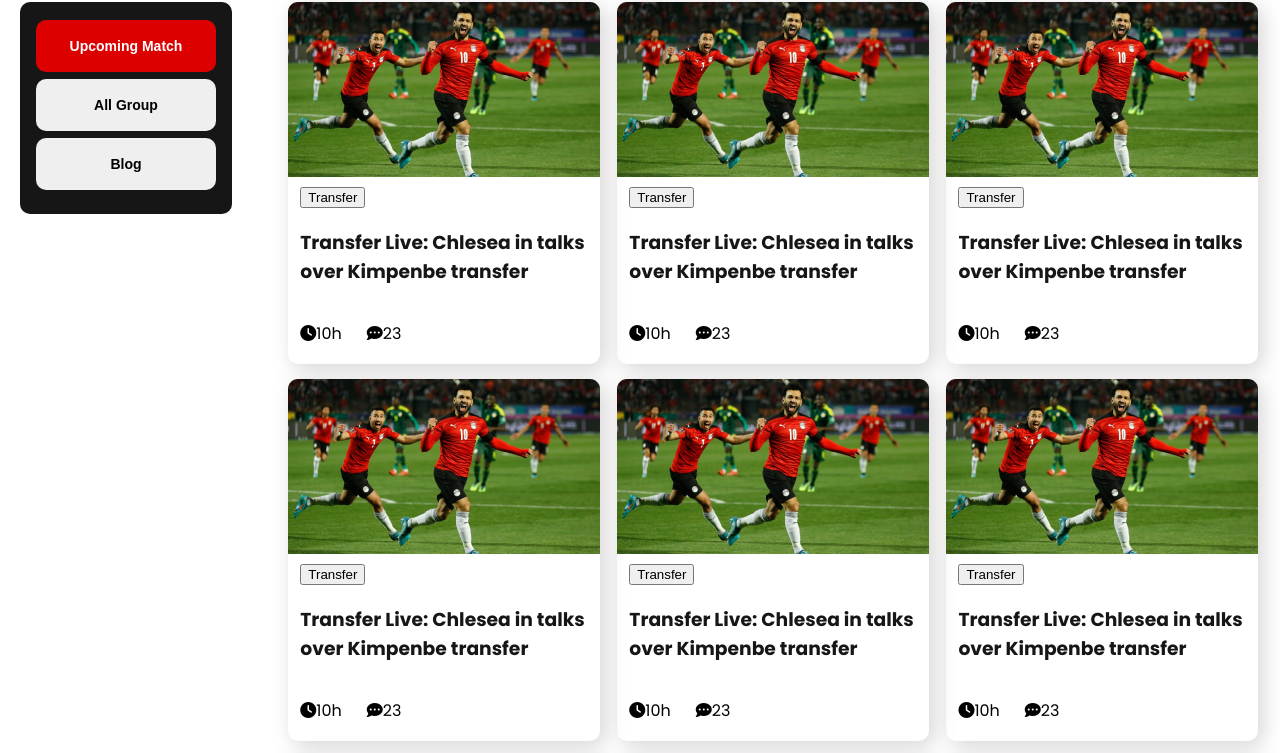
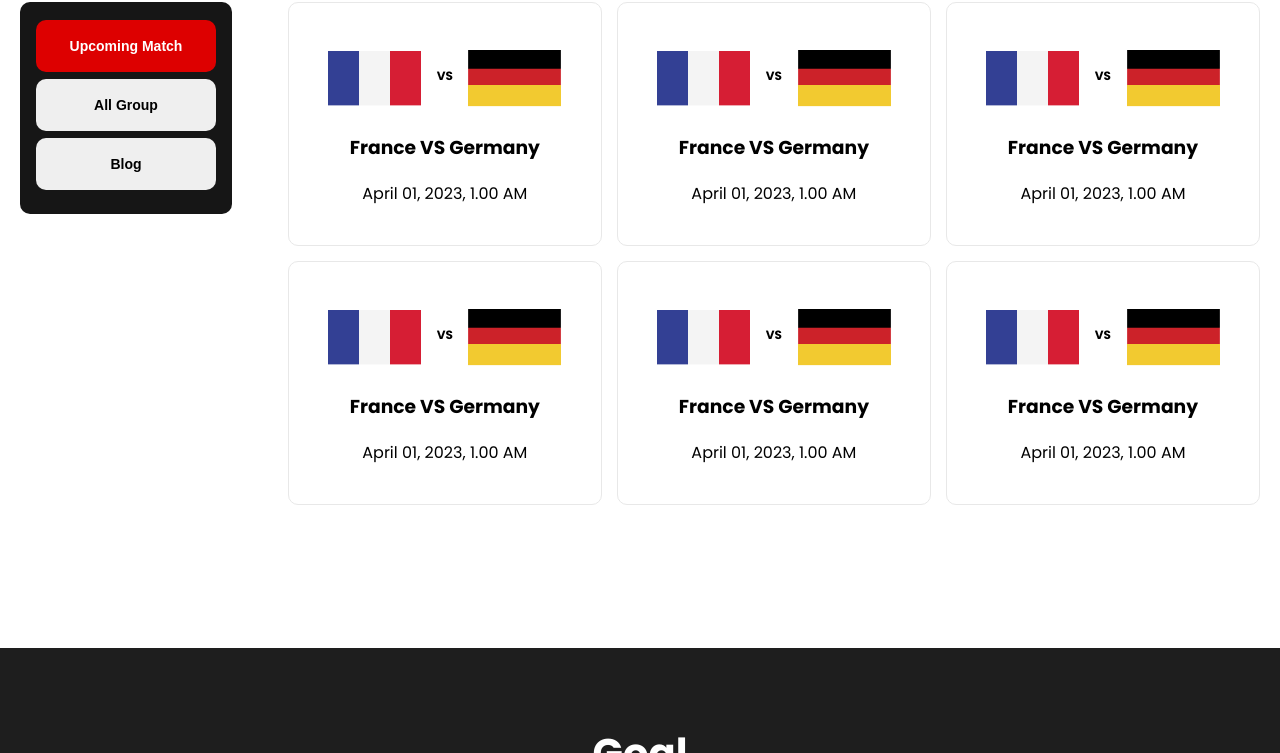
Before and after one commit to ruhulaminparvez/world-cup, a plain HTML site: page coming-match.html in a window 1280 px wide. Shown: the part 746-1499 px from the top of the page. Drawn offline with Linux system fonts and the light colour scheme.

Commit message:
#13 - Upcoming Match Page Complete

```diff
--- a/assets/css/style-two.css
+++ b/assets/css/style-two.css
@@ -101,7 +101,7 @@ a:-webkit-any-link {
 *******************************/
 
 /***************************************
-  Styles for Cards Body Section Start
+  Styles for Upcoming Match Section Start
 ***************************************/
 .body-section {
     margin-top: 6%;
@@ -157,34 +157,36 @@ a:-webkit-any-link {
 }
 
 .cards {
+    text-align: center;
     width: 312px;
-    height: 362px;
+    height: 242px;
     border-radius: 10px;
-    box-shadow: 5px 5px 20px rgba(146, 138, 138, 0.356)
+    border: 1px solid #E8E8E8;
 }
 
-.cards button {
-    margin-left: 4%;
+.flags {
+    display: flex;
+    flex-direction: row;
+    justify-content: center;
+    align-items: center;
 }
 
-.cards h3 {
-    margin-left: 4%;
+.flag {
+    margin-top: 15%;
 }
 
-.card-icon {
-    display: flex;
-    flex-direction: row;
-    gap: 25px
-}
-
-.cards > div {
-    margin-left: 4%;
+.vs {
+    margin-right: 5%;
+    margin-left: 5%;
+    font-size: 12px;
+    font-weight: bold;
+    margin-top: 15%;
 }
 
 
 
 /***************************************
-  Styles for Cards Body Section End
+  Styles for Upcoming Match Section End
 ***************************************/
 
 
@@ -196,7 +198,6 @@ a:-webkit-any-link {
     height: 340px;
     display: flex;
     flex-direction: column;
-    margin-top: 550px;
     justify-content: center;
     align-items: center;
     background-color: #1E1E1E;
--- a/coming-match.html
+++ b/coming-match.html
@@ -43,84 +43,93 @@
                 </div>
                 <div class="b-right-div">
                     <div class="cards">
-                        <img src="./assets/img/Blog Image.png" alt="Blog Image">
-                        <button class="card-btn">Transfer</button>
-                        <h3><a href="#" target="_blank">Transfer Live: Chlesea in talks over Kimpenbe transfer</a></h3>
-                        <div class="card-icon">
-                            <p><span><i class="fa-solid fa-clock"></i></span>10h</p>
-                            <p><span><i class="fa-solid fa-comment-dots"></i></span>23</p>
+                        <div class="flags">
+                            <div class="flag">
+                                <img src="./assets/img/Flag.png" alt="Blog Image">
+                            </div>
+                            <p class="vs">VS</p>
+                            <div class="flag">
+                                <img src="./assets/img/germany Flag.png" alt="Blog Image">
+                            </div>
+                        </div>
+                        <div>
+                            <h3>France VS Germany</h3>
+                            <p>April 01, 2023, 1.00 AM</p>
                         </div>
                     </div>
                     <div class="cards">
-                        <img src="./assets/img/Blog Image.png" alt="Blog Image">
-                        <button class="card-btn">Transfer</button>
-                        <h3><a href="#" target="_blank">Transfer Live: Chlesea in talks over Kimpenbe transfer</a></h3>
-                        <div class="card-icon">
-                            <p><span><i class="fa-solid fa-clock"></i></span>10h</p>
-                            <p><span><i class="fa-solid fa-comment-dots"></i></span>23</p>
+                        <div class="flags">
+                            <div class="flag">
+                                <img src="./assets/img/Flag.png" alt="Blog Image">
+                            </div>
+                            <p class="vs">VS</p>
+                            <div class="flag">
+                                <img src="./assets/img/germany Flag.png" alt="Blog Image">
+                            </div>
+                        </div>
+                        <div>
+                            <h3>France VS Germany</h3>
+                            <p>April 01, 2023, 1.00 AM</p>
                         </div>
                     </div>
                     <div class="cards">
-                        <img src="./assets/img/Blog Image.png" alt="Blog Image">
-                        <button class="card-btn">Transfer</button>
-                        <h3><a href="#" target="_blank">Transfer Live: Chlesea in talks over Kimpenbe transfer</a></h3>
-                        <div class="card-icon">
-                            <p><span><i class="fa-solid fa-clock"></i></span>10h</p>
-                            <p><span><i class="fa-solid fa-comment-dots"></i></span>23</p>
+                        <div class="flags">
+                            <div class="flag">
+                                <img src="./assets/img/Flag.png" alt="Blog Image">
+                            </div>
+                            <p class="vs">VS</p>
+                            <div class="flag">
+                                <img src="./assets/img/germany Flag.png" alt="Blog Image">
+                            </div>
+                        </div>
+                        <div>
+                            <h3>France VS Germany</h3>
+                            <p>April 01, 2023, 1.00 AM</p>
                         </div>
                     </div>
                     <div class="cards">
-                        <img src="./assets/img/Blog Image.png" alt="Blog Image">
-                        <button class="card-btn">Transfer</button>
-                        <h3><a href="#" target="_blank">Transfer Live: Chlesea in talks over Kimpenbe transfer</a></h3>
-                        <div class="card-icon">
-                            <p><span><i class="fa-solid fa-clock"></i></span>10h</p>
-                            <p><span><i class="fa-solid fa-comment-dots"></i></span>23</p>
+                        <div class="flags">
+                            <div class="flag">
+                                <img src="./assets/img/Flag.png" alt="Blog Image">
+                            </div>
+                            <p class="vs">VS</p>
+                            <div class="flag">
+                                <img src="./assets/img/germany Flag.png" alt="Blog Image">
+                            </div>
+                        </div>
+                        <div>
+                            <h3>France VS Germany</h3>
+                            <p>April 01, 2023, 1.00 AM</p>
                         </div>
                     </div>
                     <div class="cards">
-                        <img src="./assets/img/Blog Image.png" alt="Blog Image">
-                        <button class="card-btn">Transfer</button>
-                        <h3><a href="#" target="_blank">Transfer Live: Chlesea in talks over Kimpenbe transfer</a></h3>
-                        <div class="card-icon">
-                            <p><span><i class="fa-solid fa-clock"></i></span>10h</p>
-                            <p><span><i class="fa-solid fa-comment-dots"></i></span>23</p>
+                        <div class="flags">
+                            <div class="flag">
+                                <img src="./assets/img/Flag.png" alt="Blog Image">
+                            </div>
+                            <p class="vs">VS</p>
+                            <div class="flag">
+                                <img src="./assets/img/germany Flag.png" alt="Blog Image">
+                            </div>
+                        </div>
+                        <div>
+                            <h3>France VS Germany</h3>
+                            <p>April 01, 2023, 1.00 AM</p>
                         </div>
                     </div>
                     <div class="cards">
-                        <img src="./assets/img/Blog Image.png" alt="Blog Image">
-                        <button class="card-btn">Transfer</button>
-                        <h3><a href="#" target="_blank">Transfer Live: Chlesea in talks over Kimpenbe transfer</a></h3>
-                        <div class="card-icon">
-                            <p><span><i class="fa-solid fa-clock"></i></span>10h</p>
-                            <p><span><i class="fa-solid fa-comment-dots"></i></span>23</p>
+                        <div class="flags">
+                            <div class="flag">
+                                <img src="./assets/img/Flag.png" alt="Blog Image">
+                            </div>
+                            <p class="vs">VS</p>
+                            <div class="flag">
+                                <img src="./assets/img/germany Flag.png" alt="Blog Image">
+                            </div>
                         </div>
-                    </div>
-                    <div class="cards">
-                        <img src="./assets/img/Blog Image.png" alt="Blog Image">
-                        <button class="card-btn">Transfer</button>
-                        <h3><a href="#" target="_blank">Transfer Live: Chlesea in talks over Kimpenbe transfer</a></h3>
-                        <div class="card-icon">
-                            <p><span><i class="fa-solid fa-clock"></i></span>10h</p>
-                            <p><span><i class="fa-solid fa-comment-dots"></i></span>23</p>
-                        </div>
-                    </div>
-                    <div class="cards">
-                        <img src="./assets/img/Blog Image.png" alt="Blog Image">
-                        <button class="card-btn">Transfer</button>
-                        <h3><a href="#" target="_blank">Transfer Live: Chlesea in talks over Kimpenbe transfer</a></h3>
-                        <div class="card-icon">
-                            <p><span><i class="fa-solid fa-clock"></i></span>10h</p>
-                            <p><span><i class="fa-solid fa-comment-dots"></i></span>23</p>
-                        </div>
-                    </div>
-                    <div class="cards">
-                        <img src="./assets/img/Blog Image.png" alt="Blog Image">
-                        <button class="card-btn">Transfer</button>
-                        <h3><a href="#" target="_blank">Transfer Live: Chlesea in talks over Kimpenbe transfer</a></h3>
-                        <div class="card-icon">
-                            <p><span><i class="fa-solid fa-clock"></i></span>10h</p>
-                            <p><span><i class="fa-solid fa-comment-dots"></i></span>23</p>
+                        <div>
+                            <h3>France VS Germany</h3>
+                            <p>April 01, 2023, 1.00 AM</p>
                         </div>
                     </div>
                 </div>
```
